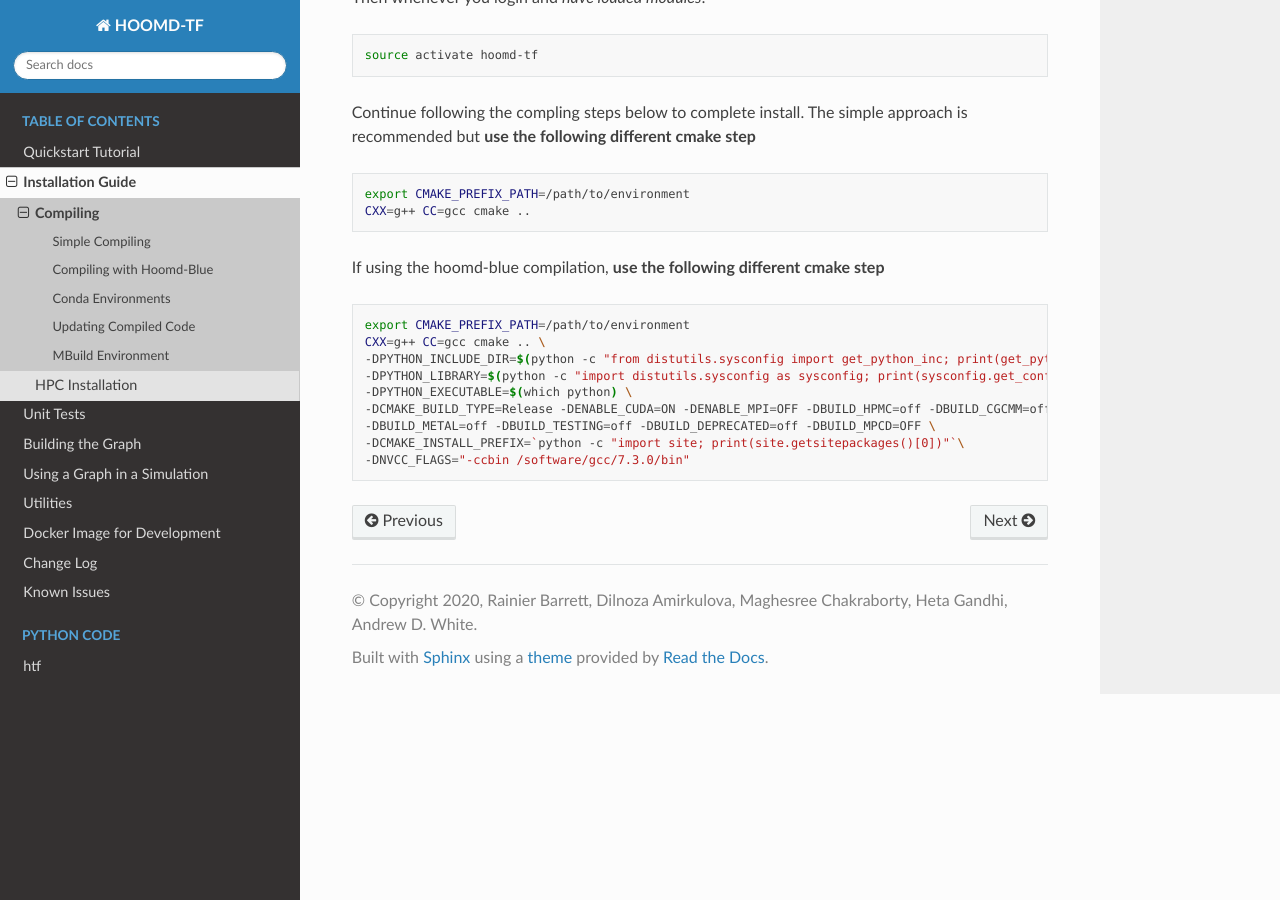
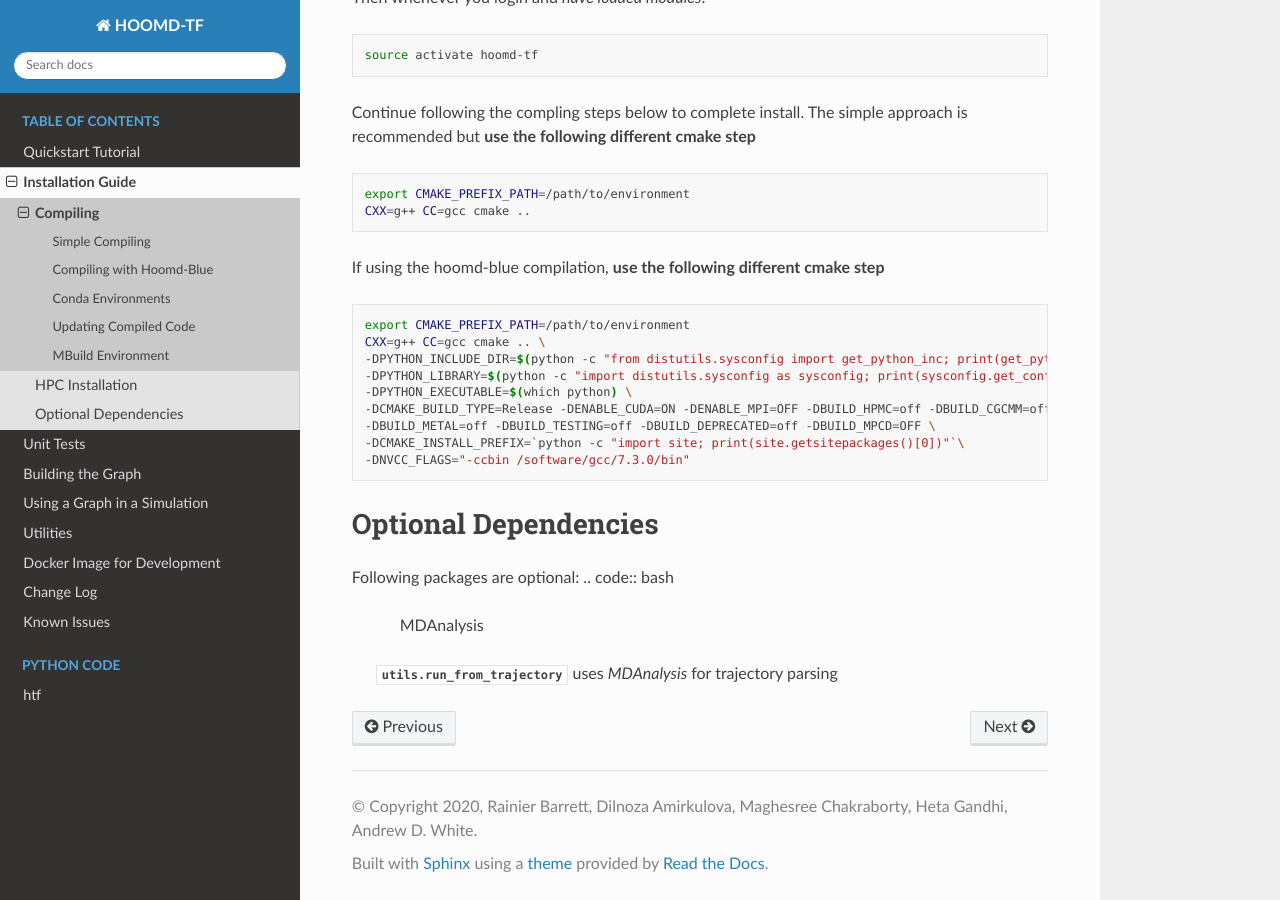
Before and after one commit to ur-whitelab/hoomd-tf, a Sphinx documentation site: the page built from sphinx-docs/source/compilation.rst, in a window 1280 px wide and 900 px high, scrolled down 3404 px. Built offline with Sphinx 7.4.7 and the Read the Docs theme 2.0.0, drawn with Linux system fonts in a browser that asks for light colours.

Commit message:
conditional imports for trajectory parsing (#196)
Conditional statement with skiptest added

* utilities.rst,  compilation.rst updated

Docs added for trajectory parsing

Optional Dependencies added under Installing HOOMD-TF

Issue #190 addressed

```diff
--- a/sphinx-docs/source/compilation.rst
+++ b/sphinx-docs/source/compilation.rst
@@ -223,3 +223,14 @@ different cmake step**
     -DBUILD_METAL=off -DBUILD_TESTING=off -DBUILD_DEPRECATED=off -DBUILD_MPCD=OFF \
     -DCMAKE_INSTALL_PREFIX=`python -c "import site; print(site.getsitepackages()[0])"`\
     -DNVCC_FLAGS="-ccbin /software/gcc/7.3.0/bin"
+
+.. _optional_dependencies:
+
+Optional Dependencies
+=====================
+Following packages are optional:
+.. code:: bash
+
+   MDAnalysis
+
+ :py:class:`utils.run_from_trajectory` uses `MDAnalysis` for trajectory parsing
```
Also changed, not shown: sphinx-docs/source/utilities.rst (+8 -0 lines), 1 other file.
